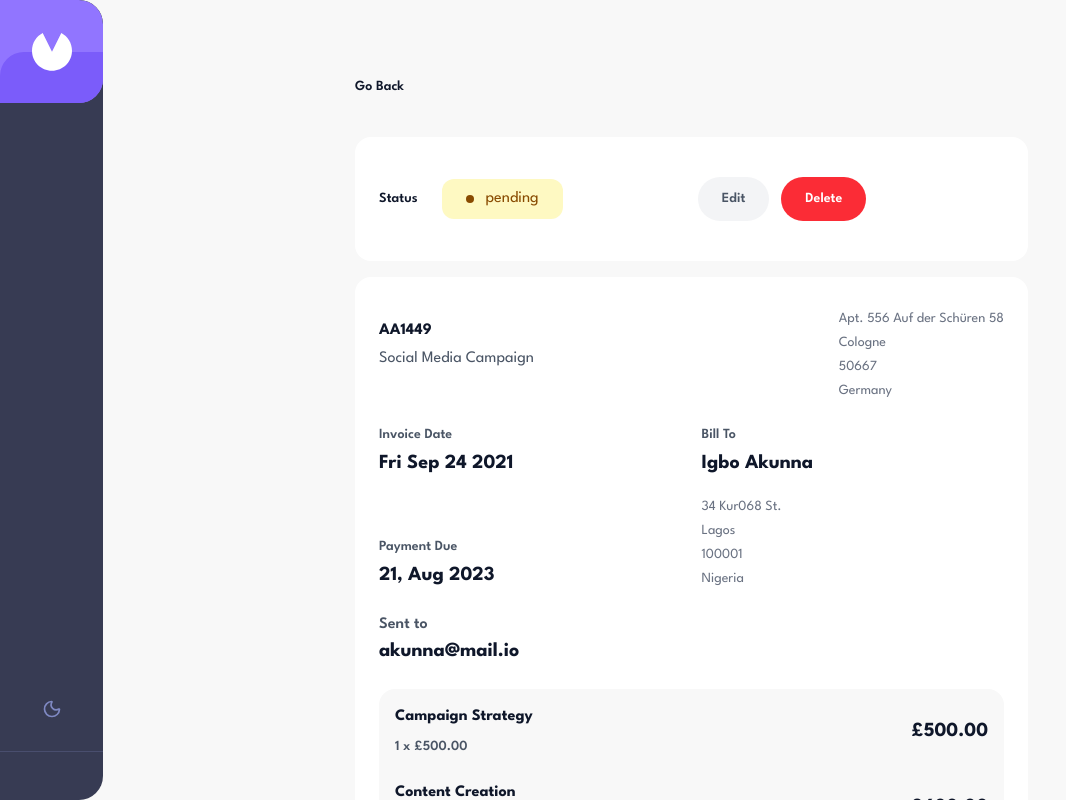
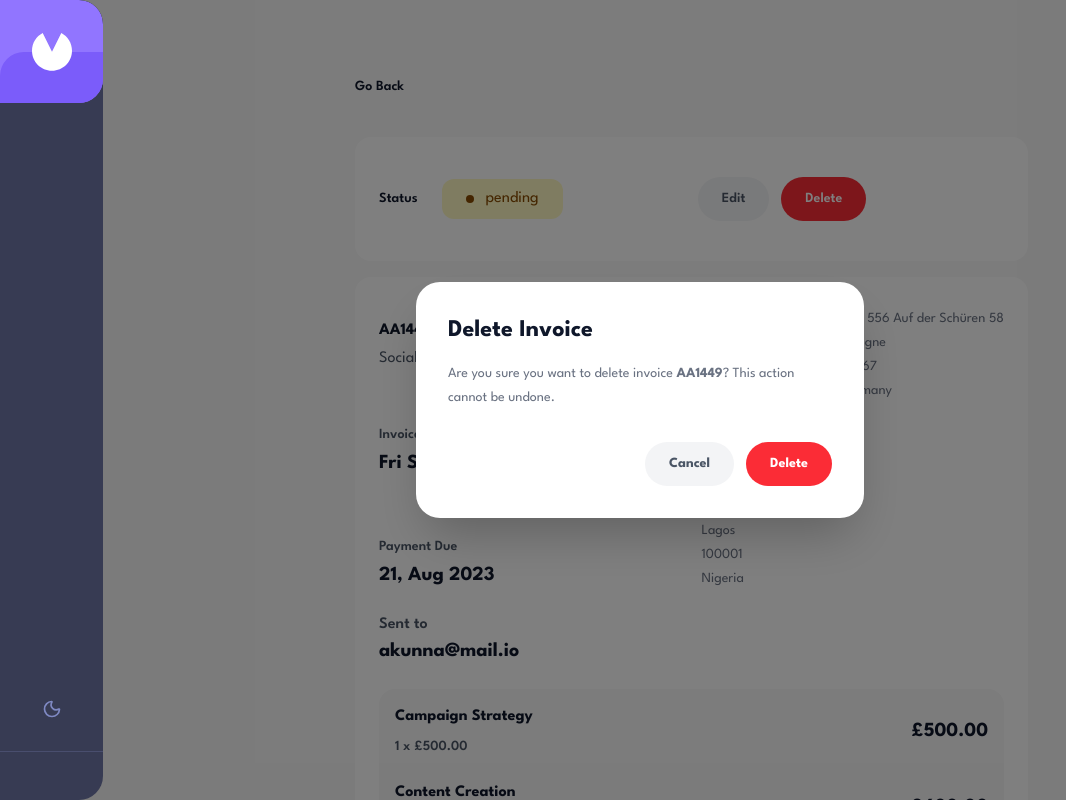
Before and after one commit to BTScoder/Invoice-Management, a React (Vite) app in the folder my-app/: page /details/AA1449 in a window 1280 px wide. Both pictures are taken after a click on the button "Delete". Shown: the whole page, without its empty margins (0-1066 px from the left). Built offline with nearby package versions, Linux system fonts and the light colour scheme; a web font is replaced by a local one.

Commit message:
Worked on the delete invoice logic

```diff
--- /dev/null
+++ b/my-app/src/components/DeleteModal.tsx
@@ -0,0 +1,41 @@
+type DeleteModalProps = {
+  invoiceId: string;
+  onCancel: () => void;
+  onConfirm: () => void;
+};
+
+function DeleteModal({ invoiceId, onCancel, onConfirm }: DeleteModalProps) {
+  return (
+    <div className="fixed inset-0 z-50 flex items-center justify-center bg-black/50 px-4">
+      <div className="w-full max-w-md rounded-3xl bg-white dark:bg-dark-bg2 p-8 shadow-2xl">
+        <h2 className="text-2xl font-bold dark:text-white">Delete Invoice</h2>
+
+        <p className="mt-4 text-sm leading-6 text-gray-500 dark:text-light-text">
+          Are you sure you want to delete invoice{" "}
+          <span className="font-bold">{invoiceId}</span>? This action cannot be
+          undone.
+        </p>
+
+        <div className="mt-8 flex justify-end gap-3">
+          <button
+            type="button"
+            onClick={onCancel}
+            className="rounded-full bg-gray-100 px-6 py-3 text-sm font-bold text-gray-600"
+          >
+            Cancel
+          </button>
+
+          <button
+            type="button"
+            onClick={onConfirm}
+            className="rounded-full bg-red-500 px-6 py-3 text-sm font-bold text-white"
+          >
+            Delete
+          </button>
+        </div>
+      </div>
+    </div>
+  );
+}
+
+export default DeleteModal;
--- a/my-app/src/components/Modal.tsx
+++ /dev/null
@@ -1,5 +0,0 @@
-function Modal() {
-  return <div></div>;
-}
-
-export default Modal;
--- a/my-app/src/pages/InvoiceDetails.tsx
+++ b/my-app/src/pages/InvoiceDetails.tsx
@@ -3,7 +3,7 @@ import DATA from "../data/data.json";
 import type { InvoiceType } from "../types/invoice";
 import { useParams, useNavigate } from "react-router-dom";
 import { Link } from "react-router-dom";
-
+import DeleteModal from "../components/DeleteModal";
 const STORAGE_KEY = "invoices";
 
 const getStoredInvoices = (): InvoiceType[] => {
@@ -20,6 +20,7 @@ const getStoredInvoices = (): InvoiceType[] => {
   }
 };
 function InvoiceDetails() {
+  const [showModal, setShowModal] = useState(false);
   const navigate = useNavigate();
   const { id } = useParams();
   const storedInvoices = getStoredInvoices();
@@ -62,6 +63,19 @@ function InvoiceDetails() {
     localStorage.setItem(STORAGE_KEY, JSON.stringify(updated));
   };
 
+  const handleDelete = () => {
+    // const confirmed = window.confirm("Delete this invoice?");
+
+    // if (!confirmed) return;
+
+    const updated = invoices.filter((entry) => entry.id !== invoice.id);
+
+    setInvoices(updated);
+    localStorage.setItem(STORAGE_KEY, JSON.stringify(updated));
+
+    navigate("/");
+  };
+
   return (
     <div>
       <p
@@ -99,6 +113,7 @@ function InvoiceDetails() {
             <button
               type="button"
               className="bg-red-500 hover:bg-red-500/80 text-white font-semibold text-sm px-6 py-3 rounded-full"
+              onClick={() => setShowModal(true)}
             >
               Delete
             </button>
@@ -143,7 +158,7 @@ function InvoiceDetails() {
                 Invoice Date
               </p>
               <p className="font-bold text-xl dark:text-text-primary">
-                {new Date(invoice.dueDate).toDateString()}
+                {new Date(invoice.invoiceDate).toDateString()}
               </p>
             </div>
 
@@ -231,6 +246,7 @@ function InvoiceDetails() {
             <button
               type="button"
               className="bg-red-500 text-white font-semibold text-sm px-6 py-3 rounded-full"
+              onClick={() => setShowModal(true)}
             >
               Delete
             </button>
@@ -238,7 +254,7 @@ function InvoiceDetails() {
               type="button"
               onClick={handleMarkAsPaid}
               disabled={!isPending}
-              className={`px-7 py-3 rounded-full text-sm font-semibold text-white ${
+              className={`px-7 py-3 rounded-full text-sm font-semibold bg-light-purple text-white cursor-pointer ${
                 isPending ? "bg-button" : "bg-slate-300"
               }`}
             >
@@ -247,6 +263,14 @@ function InvoiceDetails() {
           </div>
         </div>
       </article>
+
+      {showModal && (
+        <DeleteModal
+          invoiceId={invoice?.id}
+          onCancel={() => setShowModal(false)}
+          onConfirm={handleDelete}
+        />
+      )}
     </div>
   );
 }
```
